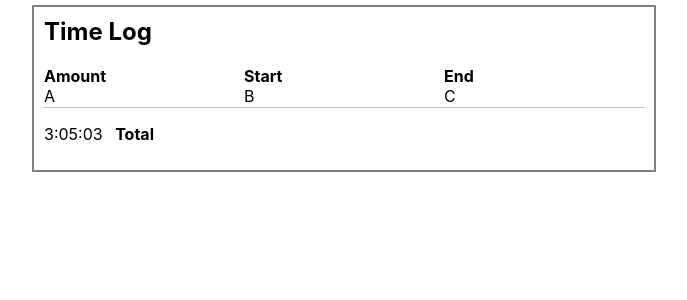
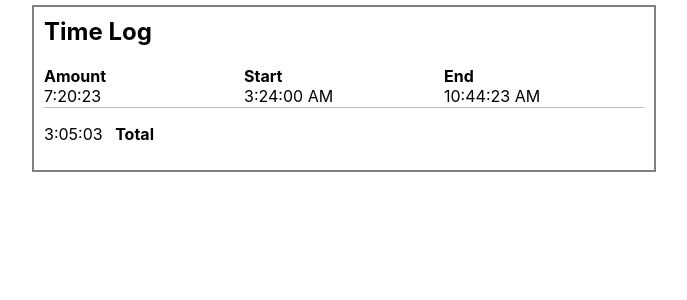
Before and after one commit to dotswift/react-workshop-daytwo, a React (Create React App) app: page / in a window 1280 px wide. Shown: the top 300 px of the page, without its empty margins (296-983 px from the left). Built offline with nearby package versions, Linux system fonts and the light colour scheme.

Commit message:
TimeLog with start/end and difference

```diff
--- a/src/components/TimeLog/TimeEntry.js
+++ b/src/components/TimeLog/TimeEntry.js
@@ -1,12 +1,14 @@
 import React, { Component } from 'react';
+import {formatTime, diffInSeconds, formatDiffInSeconds } from '../../timeUtil';
 
 class TimeEntry extends Component {
     render() {
+        let seconds = diffInSeconds(this.props.end, this.props.start);
         return (
             <div className="TimeEntry TimeLog__row">
-                <span>A</span>
-                <span>B</span>
-                <span>C</span>
+                <span>{formatDiffInSeconds(seconds)}</span>
+                <span>{formatTime(this.props.start)}</span>
+                <span>{formatTime(this.props.end)}</span>
             </div>
         )
     }
--- a/src/components/TimeLog/TimeLog.js
+++ b/src/components/TimeLog/TimeLog.js
@@ -24,7 +24,7 @@ class TimeLog extends Component {
           <span>Amount</span><span>Start</span><span>End</span>
         </div>
         <div>
-        <TimeEntry/>
+        <TimeEntry start={new Date('1995-12-17T03:24:00')} end={new Date('1995-12-17T10:44:23')}/>
           </div>
 
         <div className="TimeLog__totals TimeLog__row">
```
